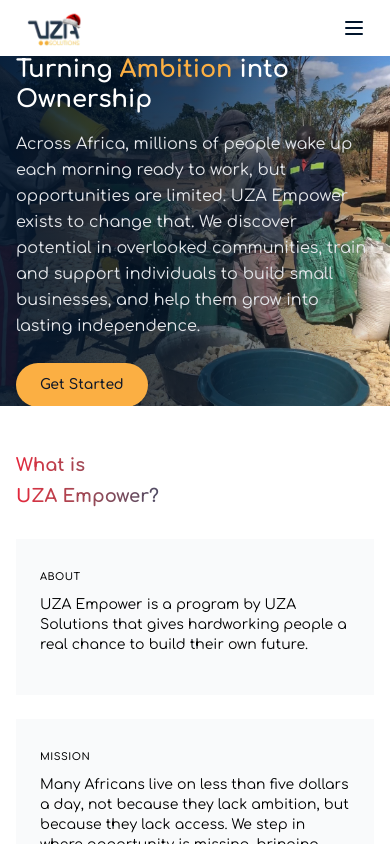
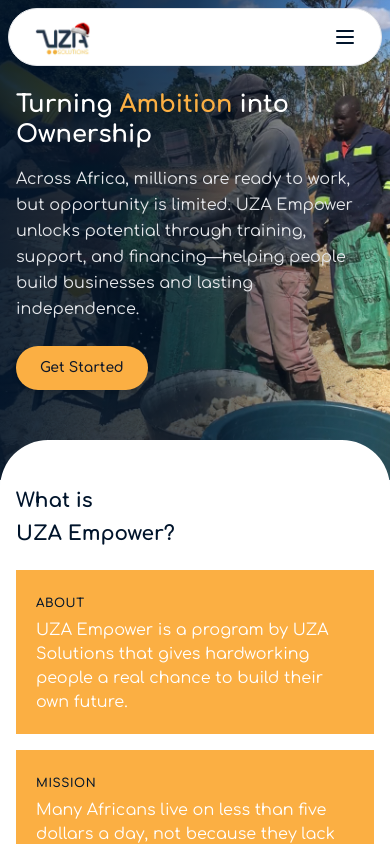
Before and after one commit to Kgadrw/uzasolution, a Next.js app: page /uzasempower in a window 390 px wide. Built offline with nearby package versions, Linux system fonts and the light colour scheme; a web font is replaced by a local one.

Commit message:
added design

```diff
--- a/src/app/uzasempower/page.jsx
+++ b/src/app/uzasempower/page.jsx
@@ -100,12 +100,12 @@ export default function UZAEmpowerPage() {
   return (
     <div className="min-h-screen bg-[#F8FAFC]">
       {/* Hero Section */}
-      <section className="relative w-full font-sans bg-[#F8FAFC]">
+      <section className="relative w-full font-sans bg-transparent">
         {/* Navbar Component */}
-        <Navbar initialSolid={false} />
+        <Navbar initialSolid={false} overlay />
 
         {/* Hero Section */}
-        <div className="relative h-[350px] sm:h-[450px] md:h-[500px] w-full overflow-hidden">
+        <div className="relative h-[480px] sm:h-[600px] md:h-[680px] w-full overflow-hidden">
           {/* Background Image */}
           <div className="absolute inset-0">
             <Image
@@ -127,7 +127,7 @@ export default function UZAEmpowerPage() {
                 Turning <span className="text-[#FBAF43]">Ambition</span> into Ownership
               </h1>
               <p className="mt-4 sm:mt-6 text-base sm:text-lg md:text-xl text-gray-200 leading-relaxed">
-                Across Africa, millions of people wake up each morning ready to work, but opportunities are limited. UZA Empower exists to change that. We discover potential in overlooked communities, train and support individuals to build small businesses, and help them grow into lasting independence.
+                Across Africa, millions are ready to work, but opportunity is limited. UZA Empower unlocks potential through training, support, and financing—helping people build businesses and lasting independence.
               </p>
               <div className="mt-6 sm:mt-8">
                 <Link href="/uzasempower/login">
@@ -141,37 +141,37 @@ export default function UZAEmpowerPage() {
         </div>
       </section>
 
-      {/* Success Stories Section */}
-      <section className="py-12 sm:py-16 md:py-20 bg-white">
-        <div className="container mx-auto px-4 sm:px-6 md:px-8 lg:px-16 xl:px-32">
+      {/* Impact You Can Feel - Card Layout */}
+      <section className="relative z-20 -mt-10 sm:-mt-14 bg-transparent">
+        <div className="bg-white rounded-t-[3rem] overflow-hidden py-12 sm:py-16 md:py-20">
+          <div className="container mx-auto px-4 sm:px-6 md:px-8 lg:px-16 xl:px-32">
           <div className="max-w-7xl mx-auto">
-            <div className="grid grid-cols-1 lg:grid-cols-3 gap-8 lg:gap-12 items-start">
-              {/* Left Side - Heading */}
+            {/* What is UZA Empower? (ABOUT + MISSION) */}
+            <div className="grid grid-cols-1 lg:grid-cols-3 gap-6 lg:gap-10 items-start mb-10">
               <div className="lg:col-span-1">
-                <h2 className="text-lg md:text-xl font-bold bg-gradient-to-r from-[#E5243B] via-[#19486A] to-[#00689D] bg-clip-text text-transparent leading-tight mb-2">
+                <h2 className="text-xl md:text-2xl font-bold text-[#00142B] leading-tight mb-2">
                   What is
                 </h2>
-                <h3 className="text-lg md:text-xl font-bold bg-gradient-to-r from-[#E5243B] via-[#19486A] to-[#00689D] bg-clip-text text-transparent leading-tight">
+                <h3 className="text-xl md:text-2xl font-bold text-[#00142B] leading-tight">
                   UZA Empower?
                 </h3>
               </div>
 
-              {/* Right Side - Content Cards */}
-              <div className="lg:col-span-2 grid grid-cols-1 md:grid-cols-2 gap-6">
+              <div className="lg:col-span-2 grid grid-cols-1 md:grid-cols-2 gap-4">
                 <motion.div
                   initial={{ opacity: 0, y: 20 }}
                   whileInView={{ opacity: 1, y: 0 }}
                   viewport={{ once: true }}
                   transition={{ duration: 0.6 }}
-                  className="bg-gray-50 p-6"
+                  className="bg-[#FBAF43] p-5"
                 >
-                  <div className="mb-2">
-                    <span className="text-[10px] font-semibold uppercase tracking-wider text-black">
+                  <div className="mb-1">
+                    <span className="text-xs font-semibold uppercase tracking-wider text-[#00142B]">
                       ABOUT
                     </span>
                   </div>
-                  <p className="text-sm text-black mb-4">
-                    UZA Empower is a program by UZA Solutions that gives hardworking people a real chance to build their own future.
+                  <p className="text-base text-white">
+                    {introSlides.find((s) => s.id === 1)?.content?.[0]}
                   </p>
                 </motion.div>
 
@@ -179,28 +179,21 @@ export default function UZAEmpowerPage() {
                   initial={{ opacity: 0, y: 20 }}
                   whileInView={{ opacity: 1, y: 0 }}
                   viewport={{ once: true }}
-                  transition={{ duration: 0.6, delay: 0.2 }}
-                  className="bg-gray-50 p-6"
+                  transition={{ duration: 0.6, delay: 0.1 }}
+                  className="bg-[#FBAF43] p-5"
                 >
-                  <div className="mb-2">
-                    <span className="text-[10px] font-semibold uppercase tracking-wider text-black">
+                  <div className="mb-1">
+                    <span className="text-xs font-semibold uppercase tracking-wider text-[#00142B]">
                       MISSION
                     </span>
                   </div>
-                  <p className="text-sm text-black mb-4">
-                    Many Africans live on less than five dollars a day, not because they lack ambition, but because they lack access. We step in where opportunity is missing, bringing together training, mentorship, and financial support so that people can start sustainable small businesses and regain control over their lives.
+                  <p className="text-base text-white">
+                    {introSlides.find((s) => s.id === 1)?.content?.[1]}
                   </p>
                 </motion.div>
               </div>
             </div>
-          </div>
-        </div>
-      </section>
 
-      {/* Impact You Can Feel - Card Layout */}
-      <section className="py-12 sm:py-16 md:py-20 bg-white">
-        <div className="container mx-auto px-4 sm:px-6 md:px-8 lg:px-16 xl:px-32">
-          <div className="max-w-7xl mx-auto">
             <div>
               {/* Content Cards */}
               <div>
@@ -210,14 +203,14 @@ export default function UZAEmpowerPage() {
                   whileInView={{ opacity: 1, y: 0 }}
                   viewport={{ once: true }}
                   transition={{ duration: 0.6 }}
-                  className="bg-gray-50 p-6 mb-6"
+                  className="bg-[#FBAF43] p-5 mb-4"
                 >
-                  <div className="mb-2">
-                    <span className="text-[10px] font-semibold uppercase tracking-wider text-black">
+                  <div className="mb-1">
+                    <span className="text-xs font-semibold uppercase tracking-wider text-[#00142B]">
                       IMPACT
                     </span>
                   </div>
-                  <p className="text-sm text-black mb-4">
+                  <p className="text-base text-white">
                     Behind every number is a life transformed. Through UZA Empower, ordinary people are becoming entrepreneurs, families are gaining stability, and communities are creating their own opportunities.
                   </p>
                 </motion.div>
@@ -233,15 +226,15 @@ export default function UZAEmpowerPage() {
                         whileInView={{ opacity: 1, y: 0 }}
                         viewport={{ once: true }}
                         transition={{ duration: 0.6, delay: 0.1 * index }}
-                        className="bg-gray-50 p-6"
+                        className="bg-[#FBAF43] p-6"
                       >
                         <div className="mb-3">
-                          <Icon className="w-6 h-6 text-[#E5243B] mb-2" />
+                          <Icon className="w-6 h-6 text-[#00142B] mb-2" />
                         </div>
-                        <div className="text-xl md:text-2xl font-bold text-black mb-1">
+                        <div className="text-2xl md:text-3xl font-bold text-white mb-1">
                           {stat.number}
                         </div>
-                        <p className="text-xs text-black">
+                        <p className="text-sm text-white">
                           {stat.label}
                         </p>
                       </motion.div>
@@ -252,10 +245,11 @@ export default function UZAEmpowerPage() {
             </div>
           </div>
         </div>
+        </div>
       </section>
 
       {/* Program Introduction Sections - Static with Alternating Layout */}
-      {introSlides.filter(slide => slide.id !== 2 && slide.id !== 3).map((slide, slideIndex) => {
+      {introSlides.filter(slide => slide.id !== 1 && slide.id !== 2 && slide.id !== 3).map((slide, slideIndex) => {
         return (
           <section key={slide.id} className="py-8 sm:py-12 md:py-16 lg:py-20 bg-[#F8FAFC] relative">
             <div className="container mx-auto px-4 sm:px-6 md:px-8">
@@ -312,28 +306,28 @@ export default function UZAEmpowerPage() {
       })}
 
       {/* Why It Matters - Merged with Join the Movement - UNDP Style */}
-      <section className="py-12 sm:py-16 md:py-20 bg-white">
+      <section className="py-12 sm:py-16 md:py-20 bg-[#00142B]">
         <div className="container mx-auto px-4 sm:px-6 md:px-8 lg:px-16 xl:px-32">
           <div className="max-w-7xl mx-auto">
             <div className="grid grid-cols-1 lg:grid-cols-2 gap-12 lg:gap-16">
               {/* Left Column - Why It Matters */}
               <div className="flex flex-col justify-between">
                 <div>
-                  <h2 className="text-2xl md:text-3xl font-bold bg-gradient-to-r from-[#E5243B] via-[#19486A] to-[#00689D] bg-clip-text text-transparent mb-8 leading-tight">
+                  <h2 className="text-2xl md:text-3xl font-bold text-white mb-8 leading-tight">
                     Why It Matters
                   </h2>
-                  <p className="text-sm md:text-base text-black leading-relaxed mb-8">
+                  <p className="text-sm md:text-base text-white leading-relaxed mb-8">
                     Poverty isn't born from laziness; it's born from lack of access. UZA Empower exists to close that gap, giving people the training, tools, and financial support to create their own path.
                   </p>
-                  <p className="text-sm md:text-base text-black leading-relaxed mb-10">
+                  <p className="text-sm md:text-base text-white leading-relaxed mb-10">
                     For Organizations: Partner with us to reach more communities, fund new projects, and create lasting livelihoods. Together, we can transform small beginnings into large-scale impact.
                   </p>
                 </div>
                 <Link
                   href="#contact"
-                  className="inline-flex items-center font-bold text-black hover:text-[#E5243B] transition-colors text-sm"
+                  className="inline-flex items-center font-bold text-white hover:text-[#FBAF43] transition-colors text-sm"
                 >
-                  LEARN MORE <span className="ml-1 text-[#E5243B]">{'>'}</span>
+                  LEARN MORE <span className="ml-1 text-[#FBAF43]">{'>'}</span>
                 </Link>
               </div>
 
@@ -351,7 +345,7 @@ export default function UZAEmpowerPage() {
                 </div>
 
                 {/* Tabs */}
-                <div className="flex items-center border-b border-gray-200 mb-8">
+                <div className="flex items-center mb-8">
                   {[
                     { id: 0, label: "IDENTIFICATION & ENROLLMENT" },
                     { id: 1, label: "TRAINING & CAPACITY BUILDING" },
@@ -360,28 +354,28 @@ export default function UZAEmpowerPage() {
                     <button
                       key={tab.id}
                       onClick={() => setActiveTab(tab.id)}
-                      className={`px-4 py-2 text-xs font-semibold uppercase tracking-wider text-black border-b-2 transition-colors ${
+                      className={`px-4 py-2 text-xs font-semibold uppercase tracking-wider text-white border-b-2 transition-colors ${
                         activeTab === tab.id
-                          ? 'border-[#E5243B]'
-                          : 'border-transparent hover:border-gray-300'
+                          ? 'border-[#FBAF43]'
+                          : 'border-transparent'
                       }`}
                     >
                       {tab.label}
                     </button>
                   ))}
-                  <div className="ml-auto text-xs text-gray-500">1/1</div>
+                  <div className="ml-auto text-xs text-gray-300">1/1</div>
                 </div>
 
                 {/* Content */}
                 <div className="mb-8">
-                  <h3 className="text-lg md:text-xl font-bold text-black mb-6">
+                  <h3 className="text-lg md:text-xl font-bold text-white mb-6">
                     {[
                       "Identification & Enrollment",
                       "Training & Capacity Building",
                       "Lease-to-Own Financing"
                     ][activeTab]}
                   </h3>
-                  <p className="text-sm text-black leading-relaxed">
+                  <p className="text-sm text-white leading-relaxed">
                     {activeTab === 0 && "We work hand in hand with local authorities, cooperatives, and community groups to find individuals with the drive to succeed but without access to resources."}
                     {activeTab === 1 && "Each participant receives practical training in entrepreneurship, financial literacy, and small business management. They learn how to turn ideas into real, working enterprises."}
                     {activeTab === 2 && "Once their business begins, we provide equipment and materials through a flexible, affordable lease-to-own model. Participants repay in small installments based on their income, and every repayment supports another new entrepreneur."}
@@ -412,7 +406,7 @@ export default function UZAEmpowerPage() {
       </section>
 
       {/* Our Approach - Illustration */}
-      <section className="py-8 sm:py-12 md:py-16 lg:py-20 bg-[#F8FAFC]">
+      <section className="py-8 sm:py-12 md:py-16 lg:py-20 bg-white">
         <div className="container mx-auto px-4 sm:px-6 md:px-8">
           <div className="max-w-7xl mx-auto">
             {/* Title - Left aligned */}
--- a/src/components/about.jsx
+++ b/src/components/about.jsx
@@ -6,34 +6,69 @@ import { ArrowRight } from 'lucide-react'
 
 export default function AboutUs() {
   return (
-    <section id="about" className="py-20 px-4 md:px-16 lg:px-24 bg-[#F8FAFC] font-sans">
-      <div className="max-w-7xl mx-auto">
+    <section
+      id="about"
+      className="relative z-20 -mt-10 sm:-mt-14 bg-transparent font-sans"
+    >
+      <div className="bg-[#F8FAFC] rounded-t-[3rem] overflow-hidden py-20 px-4 md:px-16 lg:px-24">
+        <div className="max-w-7xl mx-auto">
         {/* UZA Platforms Section - Moved to Top */}
         <div className="mb-20">
-          <div className="text-center mb-12">
-
-            <h2 className="text-2xl md:text-3xl font-bold bg-gradient-to-r from-[#E5243B] via-[#19486A] to-[#00689D] bg-clip-text text-transparent leading-tight mb-4">
+          <div className="mb-12 w-full flex flex-col gap-4 sm:flex-row sm:items-center">
+            <h2 className="text-left text-2xl md:text-3xl font-bold bg-gradient-to-r from-[#E5243B] via-[#19486A] to-[#00689D] bg-clip-text text-transparent leading-tight">
               Discover Our Tech-Driven Solutions
             </h2>
+
+            <Link
+              href="/uzalogistics"
+              className="w-max sm:ml-auto inline-flex items-center gap-2 bg-[#00142B] hover:bg-[#0b2342] text-white font-semibold px-5 py-3 rounded-full transition-colors duration-200 relative"
+            >
+              <span>UZA Logistics</span>
+              <ArrowRight className="w-4 h-4" />
+              <span className="absolute -top-2 -right-2 bg-[#FBAF43] text-[#00142B] text-[10px] font-extrabold px-2 py-1 rounded-full border border-white shadow-sm">
+                NEW
+              </span>
+            </Link>
           </div>
 
           {/* UZA Platforms imagery grid (with photos) - Enhanced */}
           <div className="grid grid-cols-1 md:grid-cols-3 gap-8">
             {[
               { title: 'UZA Bulk', desc: 'Direct-from-factory sourcing for scale and reliability.', href: 'https://www.uzabulk.com/', img: '/1.jpg' },
-              { title: 'UZA Mall', desc: 'Curated B2B catalog with transparent pricing.', href: '/uzamall', img: '/3.jpg' },
-              { title: 'UZA Logistics', desc: 'Ocean, air, and last-mile with live tracking.', href: '/uzalogistics', img: '/2.jpg' },
+              {
+                title: 'UZA Empower',
+                desc: 'Access funding, tools, and programs to grow and create impact.',
+                href: '/uzasempower',
+                img: '/story4.jpg',
+              },
+              {
+                title: 'UZA Mall',
+                desc: 'Curated B2B catalog with transparent pricing.',
+                href: '/uzamall',
+                img: '/3.jpg',
+                badge: 'COMING SOON',
+                disabled: true,
+              },
             ].map((item) => (
               <a
                 key={item.title}
-                href={item.href}
-                target="_blank"
-                rel="noopener noreferrer"
-                className="group relative rounded-2xl overflow-hidden border border-white/20 block transition-all duration-300"
+                href={item.disabled ? '#' : item.href}
+                target={item.disabled ? undefined : "_blank"}
+                rel={item.disabled ? undefined : "noopener noreferrer"}
+                onClick={item.disabled ? (e) => e.preventDefault() : undefined}
+                aria-disabled={item.disabled ? true : undefined}
+                className={`group relative rounded-2xl overflow-hidden border border-white/20 block transition-all duration-300 ${
+                  item.disabled ? 'cursor-not-allowed opacity-90' : ''
+                }`}
               >
                 <div className="relative h-64">
                   <Image src={item.img} alt={item.title} fill className="object-cover group-hover:scale-110 transition-transform duration-500" />
                   <div className="absolute inset-0 bg-gradient-to-t from-[#00142B]/90 via-[#00142B]/40 to-transparent" />
+                  {item.badge && (
+                    <span className="absolute top-4 right-4 bg-[#00142B] text-white text-[10px] font-extrabold px-3 py-1 rounded-full border border-white/20 shadow-sm">
+                      {item.badge}
+                    </span>
+                  )}
                   <div className="absolute left-0 right-0 bottom-0 p-6 text-white">
                     <span className="inline-block text-[10px] uppercase tracking-widest bg-[#FBAF43] text-[#00142B] rounded-full px-3 py-1 mb-3 font-bold">
                       Platform
@@ -132,6 +167,7 @@ export default function AboutUs() {
               </div>
 
       </div>
+      </div>
     </section>
   )
 }
--- a/src/components/footer.jsx
+++ b/src/components/footer.jsx
@@ -8,7 +8,7 @@ import { FaFacebookF, FaXTwitter, FaLinkedinIn, FaInstagram } from 'react-icons/
 
 export default function Footer() {
   return (
-    <footer className="bg-[#00142B] text-white relative overflow-hidden">
+    <footer className="bg-[#00142B] text-white relative overflow-hidden rounded-t-[3rem]">
       {/* Background Pattern */}
       <div className="absolute inset-0 opacity-5">
         <div className="absolute top-0 left-0 w-full h-full" style={{
--- a/src/components/hero.jsx
+++ b/src/components/hero.jsx
@@ -13,12 +13,12 @@ export default function HeroSection() {
   }
 
   return (
-    <section className="relative w-full font-sans bg-[#F8FAFC]">
+    <section className="relative w-full font-sans bg-transparent">
       {/* Navbar Component */}
-      <Navbar initialSolid={false} />
+      <Navbar initialSolid={false} overlay />
 
       {/* Hero Section */}
-      <div className="relative h-[350px] sm:h-[450px] md:h-[500px] w-full overflow-hidden">
+      <div className="relative h-[480px] sm:h-[600px] md:h-[680px] w-full overflow-hidden">
         {/* Background Image */}
         <div className="absolute inset-0">
           <Image src="/hero2.jpg" alt="Hero" fill className="object-cover" priority />
--- a/src/components/navbar.jsx
+++ b/src/components/navbar.jsx
@@ -6,7 +6,7 @@ import Image from 'next/image'
 import { Menu, X, LogIn } from 'lucide-react'
 import { usePathname } from 'next/navigation'
 
-export default function Navbar({ initialSolid = false }) {
+export default function Navbar({ initialSolid = false, overlay = false }) {
   const pathname = usePathname()
   const [scrolled, setScrolled] = useState(initialSolid)
   const [showMobileMenu, setShowMobileMenu] = useState(false)
@@ -55,9 +55,13 @@ export default function Navbar({ initialSolid = false }) {
   const linkNames = ['Home', 'About', 'UZA Empower', 'News']
 
   return (
-    <nav className="relative z-30 w-full">
+    <nav
+      className={`${
+        overlay ? 'absolute top-2 sm:top-4 left-0 right-0' : 'relative'
+      } z-30 w-full`}
+    >
       <div
-        className={`flex justify-between items-center px-4 sm:px-6 md:px-8 lg:px-16 xl:px-32 py-2 transition-all duration-300 ${
+        className={`mx-auto w-[96%] sm:w-[95%] lg:w-[92%] xl:w-[90%] flex justify-between items-center px-4 sm:px-6 md:px-8 lg:px-16 xl:px-32 py-2 transition-all duration-300 rounded-full overflow-hidden border border-gray-200 ${
           scrolled
             ? 'bg-white shadow-sm text-[#00142B]'
             : 'bg-white text-[#00142B]'
```
